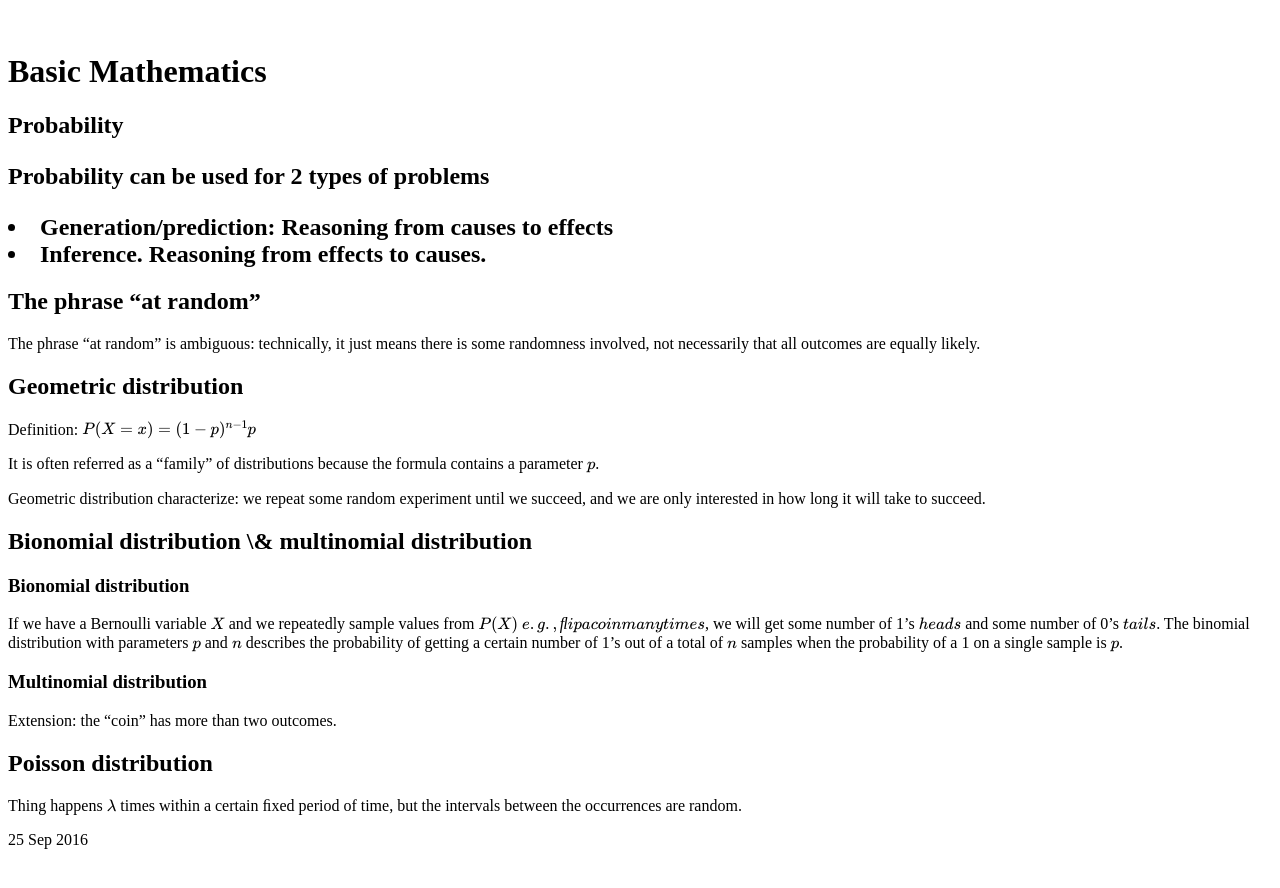
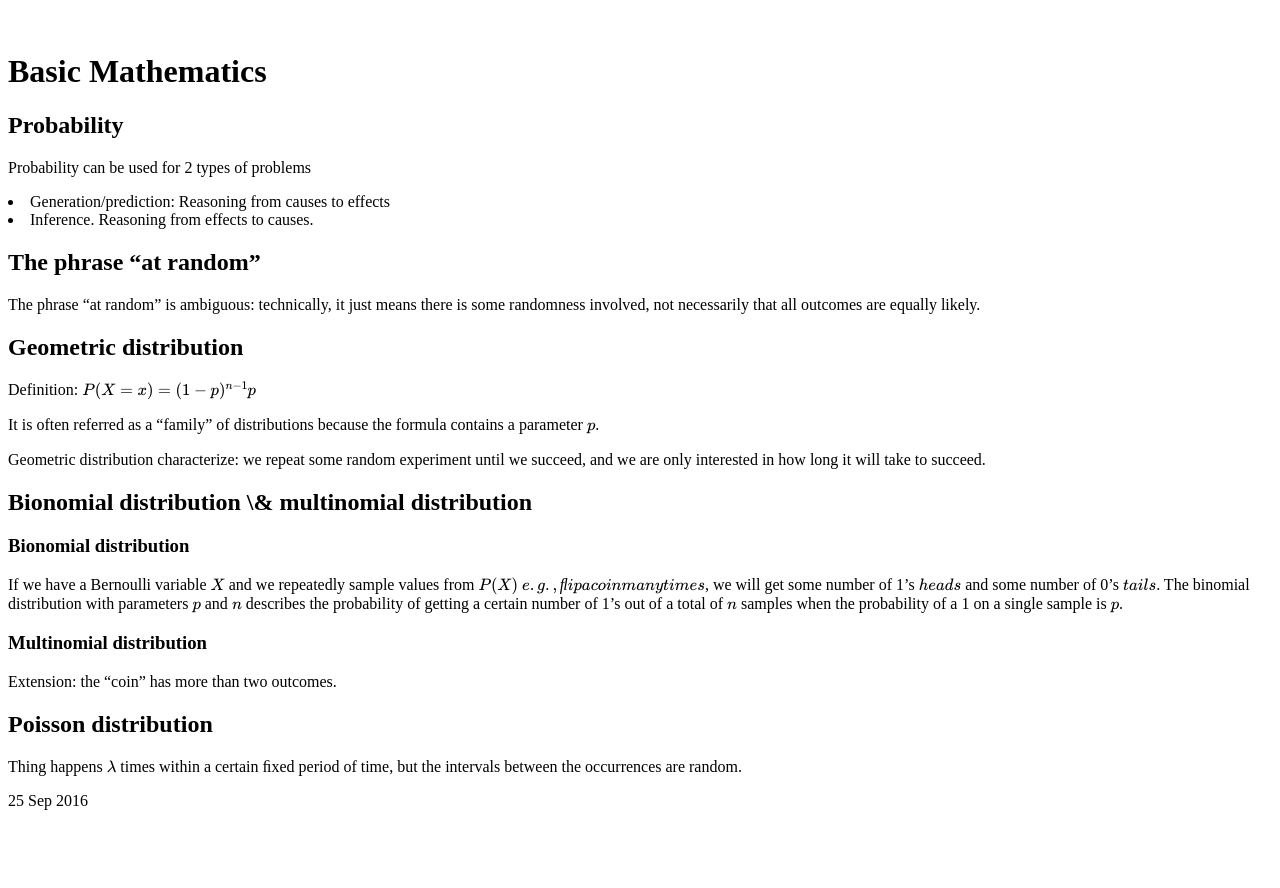
Before and after one commit to yumoxu/Blog, a Jekyll site: the page built from _posts/2016-09-25-Basic-Mathematics.html, in a window 1280 px wide. Shown: the top 888 px of the page. Built offline with Jekyll 4.4.1, drawn with Linux system fonts in a browser that asks for light colours; formulas are drawn with MathJax 3.

Commit message:
modify note

```diff
--- a/_posts/2016-09-25-Basic-Mathematics.html
+++ b/_posts/2016-09-25-Basic-Mathematics.html
@@ -13,7 +13,7 @@ title: Basic Mathematics
 </head>
 <h1>{{ page.title }}</h1>
 
-<h2>Probability<h2>
+<h2>Probability</h2>
 <p>Probability can be used for 2 types of problems</p>
     <li>Generation/prediction: Reasoning from causes to effects</li>
     <li>Inference. Reasoning from effects to causes.</li>
```
